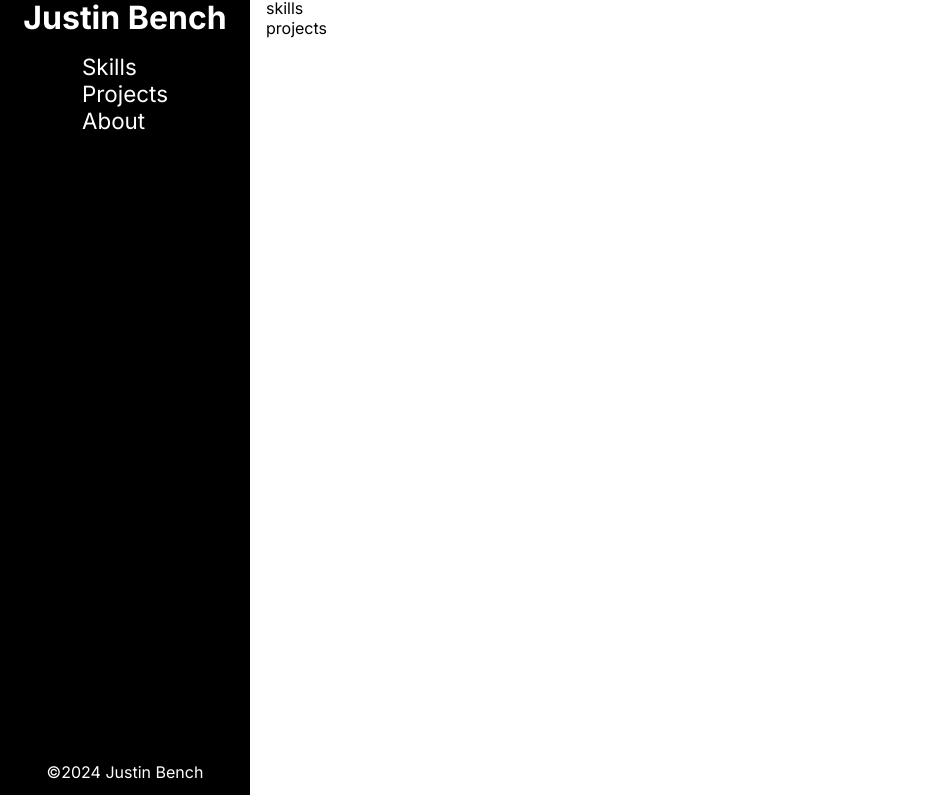
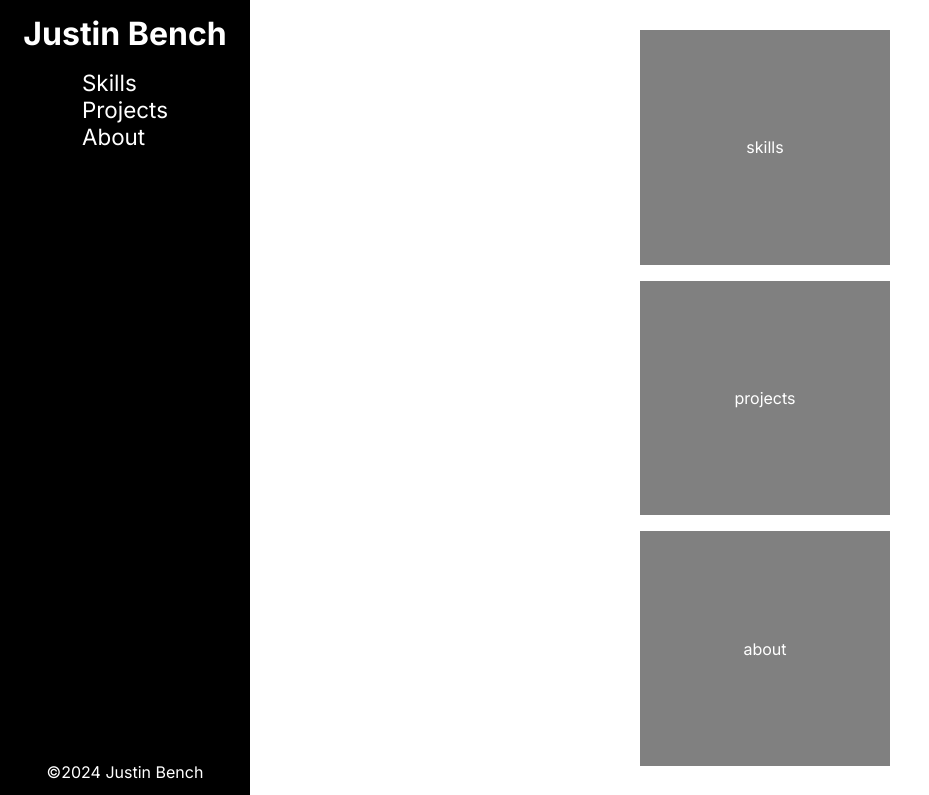
Before and after one commit to jdbench/jdbench-portfolio, a Next.js app: page / in a window 1280 px wide. Shown: the part 18-813 px from the top of the page, without its empty margins (0-929 px from the left). Built offline with nearby package versions, Linux system fonts and the light colour scheme.

Commit message:
add some styles

```diff
--- a/components/Dashboard.jsx
+++ b/components/Dashboard.jsx
@@ -9,7 +9,7 @@ export default function Dashboard() {
             <section className="main-home-section">
                 <a href="#projects">projects</a>
             </section>
-      <section className="main-home-setion">
+            <section className="main-home-section">
                 <a href="#about">about</a>
             </section>
         </>
--- a/components/Header.tsx
+++ b/components/Header.tsx
@@ -1,7 +1,15 @@
-export default function Header({ showNav }: { showNav: boolean }) {
-  return (
-    <header className={`header${showNav ? " show" : ""}`}>
-      <h1><a href="#dashboard">Justin Bench</a></h1>
-    </header>
-  );
+export default function Header({
+    showNav,
+    toggleNav,
+}: {
+    showNav: boolean;
+    toggleNav: () => {};
+}) {
+    return (
+        <header className={`header${showNav ? " show" : ""}`}>
+            <h1 onClick={toggleNav}>
+                <a href="#dashboard">Justin Bench</a>
+            </h1>
+        </header>
+    );
 }
--- a/components/LeftColumn.tsx
+++ b/components/LeftColumn.tsx
@@ -21,27 +21,17 @@ export default function LeftColumn({
         <>
             <div className="icons">
                 {showNav ? (
-          <IoMdClose
-            color="white"
-            onClick={toggleNav}
-            size={24}
-          />
+                    <IoMdClose color="white" onClick={toggleNav} size={24} />
                 ) : (
-          <FaBars
-            onClick={toggleNav}
-            size={24}
-          />
+                    <FaBars onClick={toggleNav} size={24} />
                 )}
             </div>
             <div
                 id="left-column"
-        className={`body-left${showNav ? " flex-show" : ""}`}>
-        <Header showNav={showNav} />
-        <Nav
-          items={navList}
-          showNav={showNav}
-          toggleNav={toggleNav}
-        />
+                className={`body-left${showNav ? " flex-show" : ""}`}
+            >
+                <Header showNav={showNav} toggleNav={toggleNav} />
+                <Nav items={navList} showNav={showNav} toggleNav={toggleNav} />
                 <Footer showNav={showNav} />
             </div>
         </>
--- a/css/pages/all.scss
+++ b/css/pages/all.scss
@@ -22,6 +22,9 @@
             margin: 0 auto;
             max-width: 350px;
             visibility: collapse;
+        }
+        h1 {
+            padding-top: $spacing16;
         }
     }
     &-right {
--- a/css/pages/home.scss
+++ b/css/pages/home.scss
@@ -3,8 +3,31 @@
 }
 
 .main-home {
+    align-items: center;
+    display: flex;
+    flex-direction: column;
+    gap: $spacing16;
+    justify-content: center;
+    padding: $spacing32;
     &-section {
+        display: flex;
+        height: 150px;
+        flex: 1 0 auto;
+        max-width: $left-column-width;
+        width: 100%;
         a {
+            align-items: center;
+            background-color: gray;
+            display: flex;
+            color: white;
+            flex: 1;
+            justify-content: center;
+        }
+        a:visited {
+            color: white;
+        }
+        a:hover {
+            background-color: lightgray;
             color: black;
         }
     }
```
Lines whose indentation alone changed are shown as unchanged.
